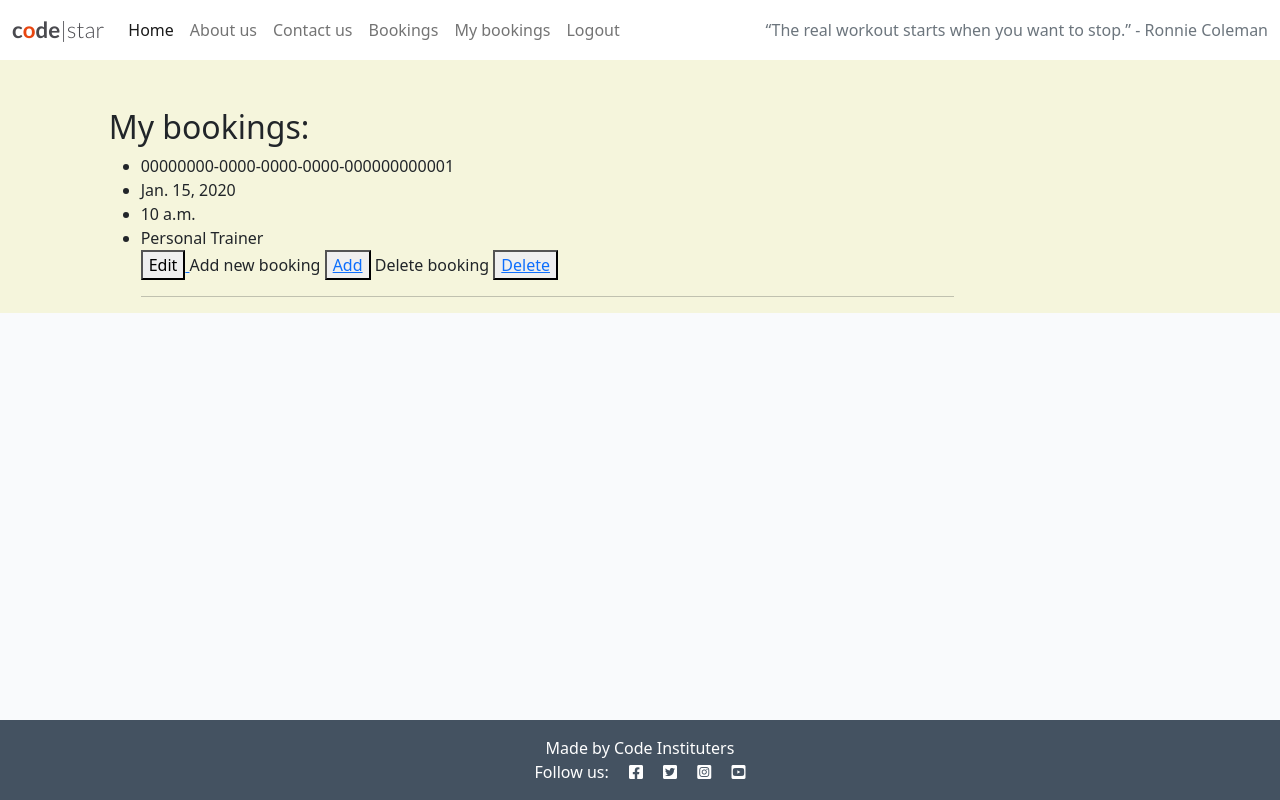
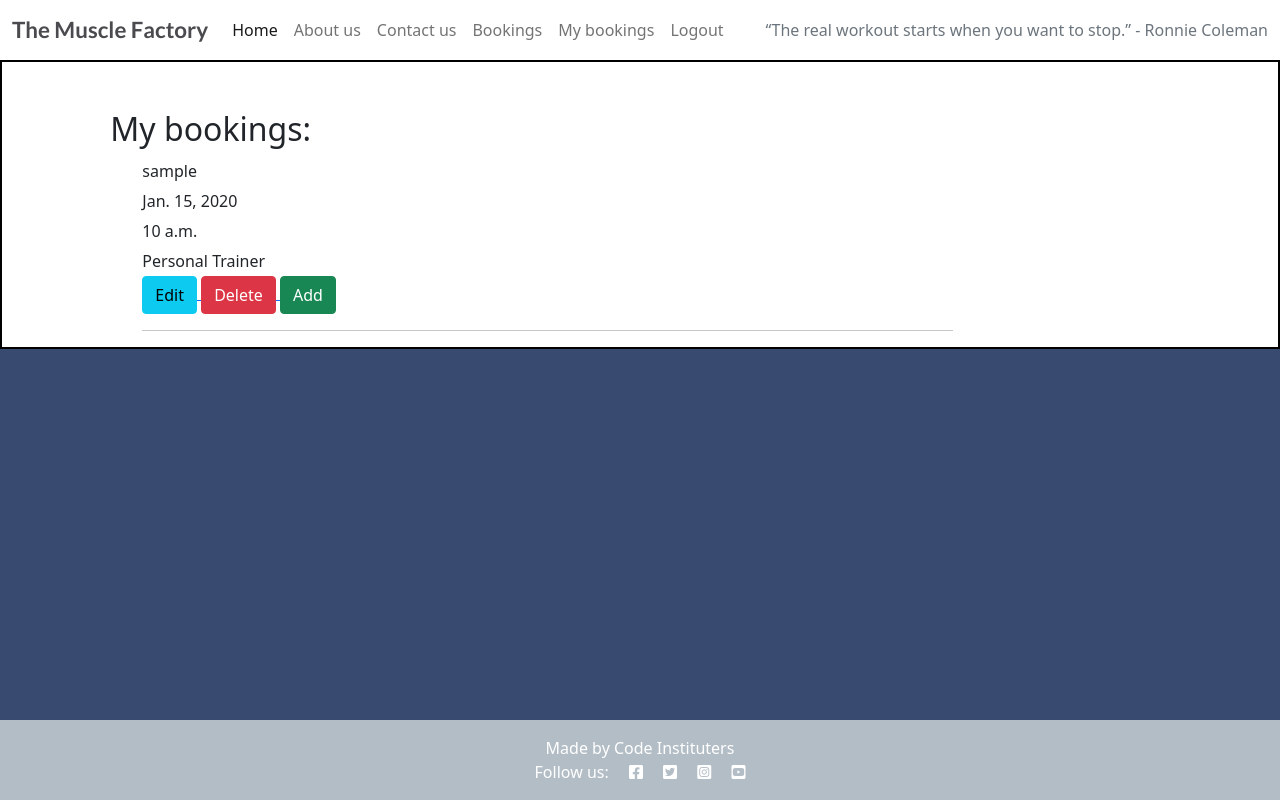
Before and after one commit to ElinaBoman/the-muscle-factory, a Django app: page /bookings/my_bookings/ in a window 1280 px wide. Run offline with Django 3.2, Linux system fonts and the light colour scheme; a user stored in the database is signed in; tables that the repository leaves empty hold one stand-in row (values such as "Sample post").

Commit message:
Styled buttonswith bootstrap classes in my_bookings.html

```diff
--- a/static/css/style.css
+++ b/static/css/style.css
@@ -18,15 +18,15 @@ body {
 }
 
 .light-bg {
-    background-color: #fff;
+    background-color: #c24545;
 }
 
 .dark-bg {
-    background-color: #445261;
+    background-color: #b3bdc6;
 }
 
 .main-bg {
-    background-color: #F9FAFC;
+    background-color: #384a70;
 }
 
 .card {
@@ -128,20 +128,18 @@ body {
     text-decoration: underline;
 }
 
-.btn-like {
-    color: #E84610;
-    border: none;
-    background: transparent;
+
+
+
+/* Sign in, bookings form */
+.container-sign-in {
+    background-color: #ffff;
+    border: black 2px solid;
 }
 
-.btn-like:hover,
-.btn-like:active {
-    color: #E84610;
-    background: transparent;
-    border: none;
+.my_bookings_form_list{
+    list-style: none;
+    line-height: 30px;
 }
 
-/* Sign in */
-.container-sign-in {
-    background-color: beige;
-}
+/* Booking form */
--- a/templates/base.html
+++ b/templates/base.html
@@ -26,8 +26,7 @@
 
     <nav class="navbar navbar-expand-lg navbar-light bg-white">
         <div class="container-fluid">
-            <a class="navbar-brand" href="{% url 'home' %}"><span class="brand">c<span class="red-o">o</span>de<span
-                        class="thin">|star</span></span></span></a>
+            <a class="navbar-brand" href="{% url 'home' %}"><span class="brand">The Muscle Factory</span></a>
             <button class="navbar-toggler" type="button" data-bs-toggle="collapse" data-bs-target="#navbarText"
                 aria-controls="navbarText" aria-expanded="false" aria-label="Toggle navigation">
                 <span class="navbar-toggler-icon"></span>
--- a/templates/bookings/my_bookings.html
+++ b/templates/bookings/my_bookings.html
@@ -11,22 +11,22 @@
         <div class="col-md-8 mt-5 offset-md-1">
             <h2>My bookings:</h2>
             {% if bookings %}
-            <ul>
+            <ul class="my_bookings_form_list">
                 {% for booking in bookings %}
-                <li> {{ booking.booking_id }}</li>
+                <li> {{ booking.user }}</li>
                 <li> {{ booking.event_date }}</li>
                 <li> {{ booking.lesson_time }}</li>
                 <li> {{ booking.event_choice}}</li>
-                <td>
                     <a href="{% url 'edit_item' booking.booking_id %}">
-                        <button>Edit</button>
+                        <button class="btn btn-info">Edit</button>
                     </a>
-                </td>
-                <label for="add">Add new booking</label>
-                <button id="add"><a href="{% url 'process_form' %}">Add</a></button>
-                <label for="delete">Delete booking</label>
-                <button id="delete"><a href="{% url 'delete_booking' booking.booking_id %}">Delete</a></button>
-                <hr>
+                    <a href="{% url 'delete_booking' booking.booking_id %}">
+                        <button class="btn btn-danger">Delete</button>
+                    </a>
+                    <a href="{% url 'process_form' %}">
+                        <button class="btn btn-success">Add</button>
+                    </a>
+                    <hr>
                 {% endfor %}
             </ul>
         </div>
```
Also changed, not shown: templates/bookings/edit_item.html (+7 -5 lines).
